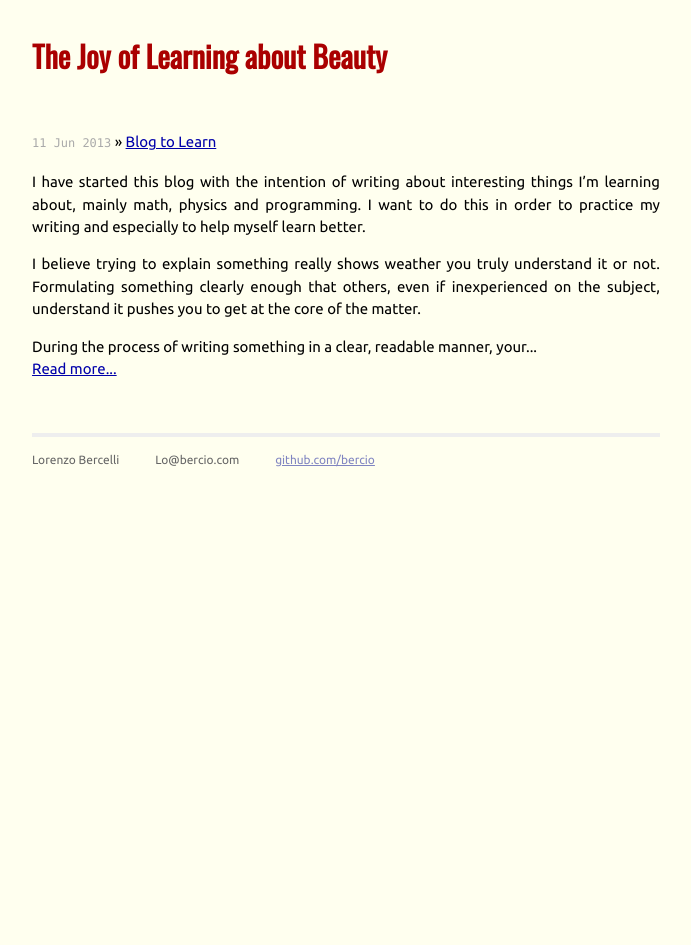
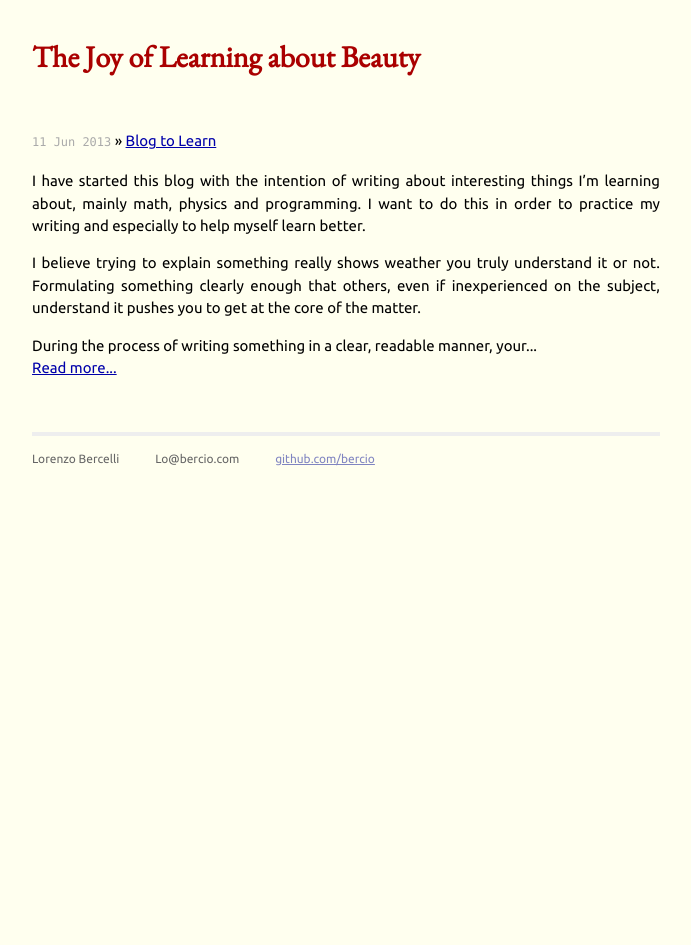
Before and after one commit to Bercio/bercio.github.io, a Jekyll site: the page built from index.html, in a window 1280 px wide. Shown: the whole page, without its empty margins (294-985 px from the left). Built offline with Jekyll 4.4.1, drawn with Linux system fonts in a browser that asks for light colours.

Commit message:
Changed title font to serif

```diff
--- a/_layouts/default.html
+++ b/_layouts/default.html
@@ -3,7 +3,7 @@
     <head>
         <meta charset="utf-8">
         <link href='http://fonts.googleapis.com/css?family=Ubuntu' rel='stylesheet' type='text/css'>
-        <link href='http://fonts.googleapis.com/css?family=Oswald' rel='stylesheet' type='text/css'>
+        <link href='http://fonts.googleapis.com/css?family=EB+Garamond' rel='stylesheet' type='text/css'>
         <meta http-equiv="X-UA-Compatible" content="IE=edge,chrome=1">
         <title>{{ page.title }}</title>
         <meta name=j"viewport" content="width=device-width">
--- a/css/main.css
+++ b/css/main.css
@@ -72,7 +72,7 @@
 .site .header a {
   font-weight: bold;
   text-decoration: none;
-  font-family: 'Oswald', sans-serif;
+  font-family: 'EB Garamond', serif;
 }
 
 .site .header h1.title {
```
